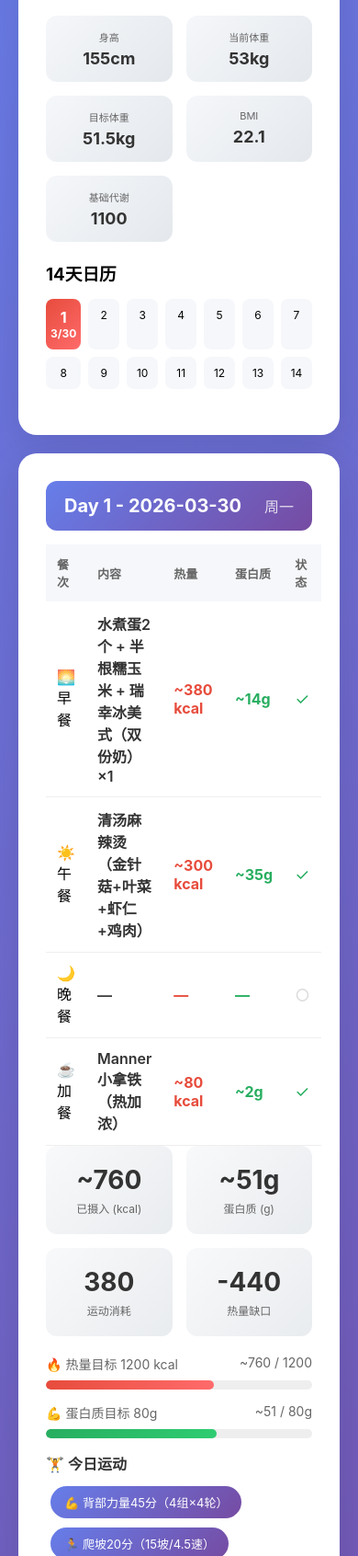
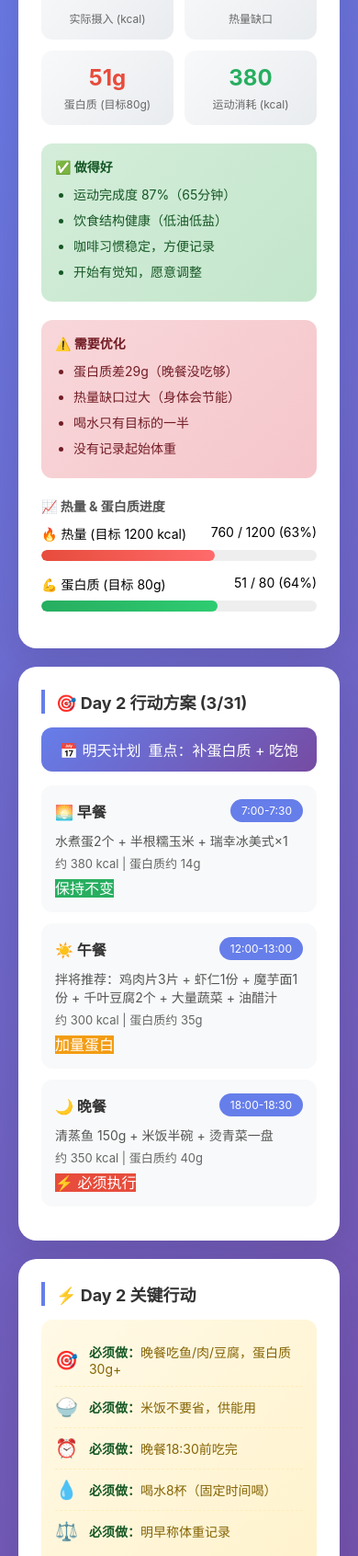
Before and after one commit to Lilyluoli/lily-diet-tracker, a plain HTML site: page index.html in a window 390 px wide. Shown: the part 308-2000 px from the top of the page at 92% size. Drawn offline with Linux system fonts and the light colour scheme.

Commit message:
Update: Add Day1 analysis + Day2 plan professional page

```diff
--- a/index.html
+++ b/index.html
@@ -3,7 +3,7 @@
 <head>
     <meta charset="UTF-8">
     <meta name="viewport" content="width=device-width, initial-scale=1.0">
-    <title>Lily 14天减脂计划</title>
+    <title>Lily 14天减脂计划 - 专业版</title>
     <style>
         * { margin: 0; padding: 0; box-sizing: border-box; }
         body {
@@ -16,12 +16,10 @@
         .card {
             background: white;
             border-radius: 20px;
-            padding: 30px;
+            padding: 25px;
             margin-bottom: 20px;
             box-shadow: 0 10px 40px rgba(0,0,0,0.1);
         }
-        h1 { color: #333; text-align: center; margin-bottom: 5px; font-size: 28px; }
-        .subtitle { text-align: center; color: #666; margin-bottom: 20px; font-size: 18px; }
         .goal-banner {
             background: linear-gradient(135deg, #e74c3c 0%, #c0392b 100%);
             color: white;
@@ -32,130 +30,156 @@
         }
         .goal-banner .big-number { font-size: 48px; font-weight: bold; }
         .goal-banner .label { font-size: 16px; opacity: 0.9; }
-        .profile {
+
+        h1 { color: #333; text-align: center; font-size: 24px; margin-bottom: 10px; }
+        h2 { color: #333; font-size: 18px; margin-bottom: 15px; border-left: 4px solid #667eea; padding-left: 12px; }
+        h3 { color: #555; font-size: 14px; margin: 15px 0 10px; }
+
+        /* 数据卡片 */
+        .stats-grid {
             display: grid;
-            grid-template-columns: repeat(auto-fit, minmax(100px, 1fr));
-            gap: 15px;
+            grid-template-columns: repeat(4, 1fr);
+            gap: 12px;
             margin-bottom: 20px;
         }
-        .profile-item {
-            background: linear-gradient(135deg, #f5f7fa 0%, #e4e8ec 100%);
+        .stat-card {
+            background: linear-gradient(135deg, #f8f9fa 0%, #e9ecef 100%);
             padding: 15px;
             border-radius: 12px;
             text-align: center;
         }
-        .profile-item .label { color: #666; font-size: 11px; margin-bottom: 5px; }
-        .profile-item .value { color: #333; font-size: 18px; font-weight: bold; }
-        .day-header {
+        .stat-card .value { font-size: 24px; font-weight: bold; color: #333; }
+        .stat-card .label { font-size: 12px; color: #666; margin-top: 5px; }
+        .stat-card.good .value { color: #27ae60; }
+        .stat-card.bad .value { color: #e74c3c; }
+
+        /* 对比分析 */
+        .compare-grid {
+            display: grid;
+            grid-template-columns: 1fr 1fr;
+            gap: 20px;
+            margin: 20px 0;
+        }
+        .compare-section { padding: 15px; border-radius: 12px; }
+        .compare-section.good { background: linear-gradient(135deg, #d4edda 0%, #c3e6cb 100%); }
+        .compare-section.bad { background: linear-gradient(135deg, #f8d7da 0%, #f5c6cb 100%); }
+        .compare-section h3 { margin-top: 0; }
+        .compare-section ul { margin: 0; padding-left: 20px; }
+        .compare-section li { margin: 8px 0; font-size: 14px; }
+        .good h3 { color: #155724; }
+        .bad h3 { color: #721c24; }
+        .good li { color: #155724; }
+        .bad li { color: #721c24; }
+
+        /* Day 2 计划 */
+        .plan-day {
+            background: linear-gradient(135deg, #667eea 0%, #764ba2 100%);
+            color: white;
+            padding: 12px 20px;
+            border-radius: 12px;
+            margin-bottom: 15px;
             display: flex;
             justify-content: space-between;
             align-items: center;
-            padding: 15px 20px;
-            background: linear-gradient(135deg, #667eea 0%, #764ba2 100%);
+        }
+        .plan-meal {
+            background: #f8f9fa;
+            border-radius: 12px;
+            padding: 15px;
+            margin-bottom: 12px;
+        }
+        .meal-header {
+            display: flex;
+            justify-content: space-between;
+            align-items: center;
+            margin-bottom: 10px;
+        }
+        .meal-time {
+            background: #667eea;
             color: white;
-            border-radius: 12px;
-            margin-bottom: 15px;
-        }
-        .day-header .date { font-size: 20px; font-weight: bold; }
-        .day-header .weekday { opacity: 0.8; }
-        .calendar-grid {
-            display: grid;
-            grid-template-columns: repeat(14, 1fr);
-            gap: 8px;
-            margin-bottom: 20px;
-        }
-        .calendar-day {
-            text-align: center;
-            padding: 10px 5px;
-            background: #f5f7fa;
-            border-radius: 8px;
+            padding: 5px 12px;
+            border-radius: 20px;
             font-size: 12px;
         }
-        .calendar-day.completed {
-            background: linear-gradient(135deg, #27ae60, #2ecc71);
-            color: white;
-        }
-        .calendar-day.today {
-            background: linear-gradient(135deg, #e74c3c, #ff6b6b);
-            color: white;
+        .meal-name { font-weight: bold; color: #333; font-size: 16px; }
+        .meal-detail { color: #666; font-size: 13px; margin: 5px 0; }
+        .meal-food { color: #555; font-size: 14px; margin-top: 8px; }
+
+        .priority-tag {
+            display: inline-block;
+            padding: 4px 10px;
+            border-radius: 4px;
+            font-size: 11px;
             font-weight: bold;
         }
-        .calendar-day .day-num { font-size: 16px; font-weight: bold; }
-        .meal-table { width: 100%; border-collapse: collapse; }
-        .meal-table th {
-            background: #f5f7fa;
-            padding: 12px;
-            text-align: left;
-            color: #666;
-            font-weight: 600;
-            font-size: 13px;
-        }
-        .meal-table td { padding: 12px; border-bottom: 1px solid #eee; }
-        .meal-name { font-weight: 600; color: #333; }
-        .calorie { color: #e74c3c; font-weight: bold; }
-        .protein { color: #27ae60; font-weight: bold; }
-        .status-done { color: #27ae60; font-size: 18px; }
-        .status-pending { color: #ddd; font-size: 18px; }
-        .summary-grid {
-            display: grid;
-            grid-template-columns: repeat(4, 1fr);
-            gap: 15px;
-        }
-        .summary-card {
-            background: linear-gradient(135deg, #f8f9fa 0%, #e9ecef 100%);
-            padding: 20px;
-            border-radius: 12px;
-            text-align: center;
-        }
-        .summary-card .number { font-size: 28px; font-weight: bold; color: #333; }
-        .summary-card .label { font-size: 12px; color: #666; margin-top: 5px; }
-        .progress-section { margin-top: 20px; }
+        .priority-high { background: #e74c3c; color: white; }
+        .priority-mid { background: #f39c12; color: white; }
+        .priority-low { background: #27ae60; color: white; }
+
+        /* 进度条 */
         .progress-item { margin-bottom: 15px; }
-        .progress-label {
+        .progress-header {
             display: flex;
             justify-content: space-between;
+            margin-bottom: 8px;
             font-size: 14px;
-            color: #666;
-            margin-bottom: 8px;
         }
-        .progress-bar { width: 100%; height: 10px; background: #eee; border-radius: 5px; overflow: hidden; }
-        .progress-fill { height: 100%; border-radius: 5px; transition: width 0.5s ease; }
+        .progress-bar {
+            height: 12px;
+            background: #eee;
+            border-radius: 6px;
+            overflow: hidden;
+        }
+        .progress-fill {
+            height: 100%;
+            border-radius: 6px;
+            transition: width 0.5s ease;
+        }
         .progress-fill.calorie { background: linear-gradient(90deg, #e74c3c, #ff6b6b); }
         .progress-fill.protein { background: linear-gradient(90deg, #27ae60, #2ecc71); }
-        .exercise-tag {
-            display: inline-block;
-            background: linear-gradient(135deg, #667eea, #764ba2);
-            color: white;
-            padding: 8px 15px;
-            border-radius: 20px;
-            font-size: 13px;
-            margin: 5px;
-        }
-        .tips-section {
+
+        /* 行动清单 */
+        .action-list {
             background: linear-gradient(135deg, #fff9e6 0%, #fff3cd 100%);
             border-radius: 12px;
-            padding: 20px;
-            margin-top: 20px;
+            padding: 15px;
+            margin-top: 15px;
         }
-        .tips-section h3 { color: #856404; margin-bottom: 10px; }
-        .tip-item { color: #856404; padding: 8px 0; border-bottom: 1px dashed #ffeeba; }
-        .tip-item:last-child { border-bottom: none; }
-        .water-tracker { display: flex; gap: 10px; margin-top: 10px; flex-wrap: wrap; }
+        .action-item {
+            display: flex;
+            align-items: center;
+            padding: 10px 0;
+            border-bottom: 1px dashed #ffeeba;
+        }
+        .action-item:last-child { border-bottom: none; }
+        .action-icon { font-size: 20px; margin-right: 12px; }
+        .action-text { flex: 1; font-size: 14px; color: #856404; }
+        .action-do { font-weight: bold; color: #155724; }
+        .action-dont { color: #721c24; }
+
+        /* 水杯追踪 */
+        .water-tracker {
+            display: flex;
+            gap: 8px;
+            flex-wrap: wrap;
+            margin-top: 10px;
+        }
         .water-cup {
-            width: 40px;
-            height: 40px;
+            width: 35px;
+            height: 35px;
             background: #e3f2fd;
             border-radius: 50%;
             display: flex;
             align-items: center;
             justify-content: center;
-            font-size: 20px;
+            font-size: 18px;
         }
         .water-cup.filled { background: linear-gradient(135deg, #2196f3, #64b5f6); }
+
         .footer { text-align: center; color: rgba(255,255,255,0.7); margin-top: 20px; font-size: 14px; }
         @media (max-width: 600px) {
-            .calendar-grid { grid-template-columns: repeat(7, 1fr); }
-            .summary-grid { grid-template-columns: repeat(2, 1fr); }
+            .stats-grid { grid-template-columns: repeat(2, 1fr); }
+            .compare-grid { grid-template-columns: 1fr; }
         }
     </style>
 </head>
@@ -164,122 +188,170 @@
         <div class="goal-banner">
             <div class="big-number">-3斤</div>
             <div class="label">14天减脂目标</div>
-            <div style="margin-top: 10px; font-size: 14px; opacity: 0.9;">剩余 14 天 | 今日进度 7%</div>
+            <div style="margin-top: 10px; font-size: 14px; opacity: 0.9;">Day 1 已完成 | 剩余 13 天</div>
         </div>
 
+        <!-- Day 1 复盘 -->
         <div class="card">
-            <h1>Lily 14天减脂计划</h1>
-            <p class="subtitle">2026-03-30 开始</p>
-            <div class="profile">
-                <div class="profile-item"><div class="label">身高</div><div class="value">155cm</div></div>
-                <div class="profile-item"><div class="label">当前体重</div><div class="value">53kg</div></div>
-                <div class="profile-item"><div class="label">目标体重</div><div class="value">51.5kg</div></div>
-                <div class="profile-item"><div class="label">BMI</div><div class="value">22.1</div></div>
-                <div class="profile-item"><div class="label">基础代谢</div><div class="value">1100</div></div>
+            <h2>📊 Day 1 数据分析</h2>
+
+            <div class="stats-grid">
+                <div class="stat-card">
+                    <div class="value">760</div>
+                    <div class="label">实际摄入 (kcal)</div>
+                </div>
+                <div class="stat-card bad">
+                    <div class="value">440</div>
+                    <div class="label">热量缺口</div>
+                </div>
+                <div class="stat-card bad">
+                    <div class="value">51g</div>
+                    <div class="label">蛋白质 (目标80g)</div>
+                </div>
+                <div class="stat-card good">
+                    <div class="value">380</div>
+                    <div class="label">运动消耗 (kcal)</div>
+                </div>
             </div>
-            <h3 style="margin: 20px 0 15px;">14天日历</h3>
-            <div class="calendar-grid">
-                <div class="calendar-day today"><div class="day-num">1</div><div>3/30</div></div>
-                <div class="calendar-day">2</div><div class="calendar-day">3</div><div class="calendar-day">4</div>
-                <div class="calendar-day">5</div><div class="calendar-day">6</div><div class="calendar-day">7</div>
-                <div class="calendar-day">8</div><div class="calendar-day">9</div><div class="calendar-day">10</div>
-                <div class="calendar-day">11</div><div class="calendar-day">12</div><div class="calendar-day">13</div>
-                <div class="calendar-day">14</div>
+
+            <div class="compare-grid">
+                <div class="compare-section good">
+                    <h3>✅ 做得好</h3>
+                    <ul>
+                        <li>运动完成度 87%（65分钟）</li>
+                        <li>饮食结构健康（低油低盐）</li>
+                        <li>咖啡习惯稳定，方便记录</li>
+                        <li>开始有觉知，愿意调整</li>
+                    </ul>
+                </div>
+                <div class="compare-section bad">
+                    <h3>⚠️ 需要优化</h3>
+                    <ul>
+                        <li>蛋白质差29g（晚餐没吃够）</li>
+                        <li>热量缺口过大（身体会节能）</li>
+                        <li>喝水只有目标的一半</li>
+                        <li>没有记录起始体重</li>
+                    </ul>
+                </div>
+            </div>
+
+            <h3>📈 热量 & 蛋白质进度</h3>
+            <div class="progress-item">
+                <div class="progress-header">
+                    <span>🔥 热量 (目标 1200 kcal)</span>
+                    <span>760 / 1200 (63%)</span>
+                </div>
+                <div class="progress-bar"><div class="progress-fill calorie" style="width: 63%"></div></div>
+            </div>
+            <div class="progress-item">
+                <div class="progress-header">
+                    <span>💪 蛋白质 (目标 80g)</span>
+                    <span>51 / 80 (64%)</span>
+                </div>
+                <div class="progress-bar"><div class="progress-fill protein" style="width: 64%"></div></div>
             </div>
         </div>
 
+        <!-- Day 2 计划 -->
         <div class="card">
-            <div class="day-header">
-                <span class="date">Day 1 - 2026-03-30</span>
-                <span class="weekday">周一</span>
+            <h2>🎯 Day 2 行动方案 (3/31)</h2>
+
+            <div class="plan-day">
+                <span>📅 明天计划</span>
+                <span>重点：补蛋白质 + 吃饱</span>
             </div>
-            <table class="meal-table">
-                <thead>
-                    <tr><th>餐次</th><th>内容</th><th>热量</th><th>蛋白质</th><th>状态</th></tr>
-                </thead>
-                <tbody>
-                    <tr>
-                        <td>🌅 早餐</td>
-                        <td class="meal-name">水煮蛋2个 + 半根糯玉米 + 瑞幸冰美式（双份奶）×1</td>
-                        <td class="calorie">~380 kcal</td>
-                        <td class="protein">~14g</td>
-                        <td><span class="status-done">✓</span></td>
-                    </tr>
-                    <tr>
-                        <td>☀️ 午餐</td>
-                        <td class="meal-name">清汤麻辣烫（金针菇+叶菜+虾仁+鸡肉）</td>
-                        <td class="calorie">~300 kcal</td>
-                        <td class="protein">~35g</td>
-                        <td><span class="status-done">✓</span></td>
-                    </tr>
-                    <tr>
-                        <td>🌙 晚餐</td>
-                        <td class="meal-name">—</td>
-                        <td class="calorie">—</td>
-                        <td class="protein">—</td>
-                        <td><span class="status-pending">○</span></td>
-                    </tr>
-                    <tr>
-                        <td>☕ 加餐</td>
-                        <td class="meal-name">Manner小拿铁（热加浓）</td>
-                        <td class="calorie">~80 kcal</td>
-                        <td class="protein">~2g</td>
-                        <td><span class="status-done">✓</span></td>
-                    </tr>
-                </tbody>
-            </table>
-            <div class="summary-grid">
-                <div class="summary-card"><div class="number">~760</div><div class="label">已摄入 (kcal)</div></div>
-                <div class="summary-card"><div class="number">~51g</div><div class="label">蛋白质 (g)</div></div>
-                <div class="summary-card"><div class="number">380</div><div class="label">运动消耗</div></div>
-                <div class="summary-card"><div class="number">-440</div><div class="label">热量缺口</div></div>
+
+            <div class="plan-meal">
+                <div class="meal-header">
+                    <span class="meal-name">🌅 早餐</span>
+                    <span class="meal-time">7:00-7:30</span>
+                </div>
+                <div class="meal-food">水煮蛋2个 + 半根糯玉米 + 瑞幸冰美式×1</div>
+                <div class="meal-detail">约 380 kcal | 蛋白质约 14g</div>
+                <span class="priority-low">保持不变</span>
             </div>
-            <div class="progress-section">
-                <div class="progress-item">
-                    <div class="progress-label"><span>🔥 热量目标 1200 kcal</span><span>~760 / 1200</span></div>
-                    <div class="progress-bar"><div class="progress-fill calorie" style="width: 63%"></div></div>
+
+            <div class="plan-meal">
+                <div class="meal-header">
+                    <span class="meal-name">☀️ 午餐</span>
+                    <span class="meal-time">12:00-13:00</span>
                 </div>
-                <div class="progress-item">
-                    <div class="progress-label"><span>💪 蛋白质目标 80g</span><span>~51 / 80g</span></div>
-                    <div class="progress-bar"><div class="progress-fill protein" style="width: 64%"></div></div>
+                <div class="meal-food">拌将推荐：鸡肉片3片 + 虾仁1份 + 魔芋面1份 + 千叶豆腐2个 + 大量蔬菜 + 油醋汁</div>
+                <div class="meal-detail">约 300 kcal | 蛋白质约 35g</div>
+                <span class="priority-mid">加量蛋白</span>
+            </div>
+
+            <div class="plan-meal">
+                <div class="meal-header">
+                    <span class="meal-name">🌙 晚餐</span>
+                    <span class="meal-time">18:00-18:30</span>
+                </div>
+                <div class="meal-food">清蒸鱼 150g + 米饭半碗 + 烫青菜一盘</div>
+                <div class="meal-detail">约 350 kcal | 蛋白质约 40g</div>
+                <span class="priority-high">⚡ 必须执行</span>
+            </div>
+        </div>
+
+        <!-- 关键行动 -->
+        <div class="card">
+            <h2>⚡ Day 2 关键行动</h2>
+
+            <div class="action-list">
+                <div class="action-item">
+                    <span class="action-icon">🎯</span>
+                    <span class="action-text"><span class="action-do">必须做：</span>晚餐吃鱼/肉/豆腐，蛋白质30g+</span>
+                </div>
+                <div class="action-item">
+                    <span class="action-icon">🍚</span>
+                    <span class="action-text"><span class="action-do">必须做：</span>米饭不要省，供能用</span>
+                </div>
+                <div class="action-item">
+                    <span class="action-icon">⏰</span>
+                    <span class="action-text"><span class="action-do">必须做：</span>晚餐18:30前吃完</span>
+                </div>
+                <div class="action-item">
+                    <span class="action-icon">💧</span>
+                    <span class="action-text"><span class="action-do">必须做：</span>喝水8杯（固定时间喝）</span>
+                </div>
+                <div class="action-item">
+                    <span class="action-icon">⚖️</span>
+                    <span class="action-text"><span class="action-do">必须做：</span>明早称体重记录</span>
                 </div>
             </div>
-            <div style="margin-top: 15px;">
-                <span style="font-weight: 600; color: #333;">🏋️ 今日运动</span>
-                <div style="margin-top: 8px;">
-                    <span class="exercise-tag">💪 背部力量45分（4组×4轮）</span>
-                    <span class="exercise-tag">🏃 爬坡20分（15坡/4.5速）</span>
+
+            <h3 style="margin-top: 20px;">💧 喝水时间表</h3>
+            <div style="display: grid; grid-template-columns: repeat(4, 1fr); gap: 10px; font-size: 12px; color: #666;">
+                <div>6:30 起床一杯</div>
+                <div>10:00 工作喝水</div>
+                <div>12:00 午餐前</div>
+                <div>15:00 下午一杯</div>
+                <div>18:00 晚餐前</div>
+                <div>运动后 补水</div>
+                <div>睡前 少量</div>
+                <div>共 6-8杯</div>
+            </div>
+        </div>
+
+        <!-- 预期效果 -->
+        <div class="card">
+            <h2>📈 Day 2 预期</h2>
+            <div style="display: grid; grid-template-columns: repeat(3, 1fr); gap: 15px; text-align: center;">
+                <div>
+                    <div style="font-size: 28px; color: #27ae60; font-weight: bold;">1000+</div>
+                    <div style="color: #666; font-size: 12px;">热量摄入 (kcal)</div>
                 </div>
-            </div>
-            <div style="margin-top: 15px;">
-                <span style="font-weight: 600; color: #333;">☕ 今日咖啡</span>
-                <div style="margin-top: 8px; color: #666; font-size: 13px;">
-                    早上瑞幸冰美式×1 + 中午Manner小拿铁（热加浓）×1 = 约180 kcal
+                <div>
+                    <div style="font-size: 28px; color: #27ae60; font-weight: bold;">70g+</div>
+                    <div style="color: #666; font-size: 12px;">蛋白质 (g)</div>
+                </div>
+                <div>
+                    <div style="font-size: 28px; color: #667eea; font-weight: bold;">8杯</div>
+                    <div style="color: #666; font-size: 12px;">喝水量</div>
                 </div>
             </div>
         </div>
 
-        <div class="card">
-            <h3 style="margin-bottom: 15px;">每日目标</h3>
-            <table class="meal-table">
-                <tr><td>🔥 热量摄入</td><td>运动日 1200-1300 kcal | 非运动日 1000-1100 kcal</td></tr>
-                <tr><td>💪 蛋白质</td><td>每天 80g+</td></tr>
-                <tr><td>💧 喝水量</td><td>每天 6-8 杯</td></tr>
-                <tr><td>🏃 运动</td><td>每周5次，力量45分 + 有氧30分</td></tr>
-                <tr><td>⏰ 进食时间</td><td>晚8点后不进食</td></tr>
-            </table>
-        </div>
-
-        <div class="tips-section">
-            <h3>💡 今日重点提示</h3>
-            <div class="tip-item">✅ 早餐已达标</div>
-            <div class="tip-item">⚠️ 蛋白质还差约29g，晚餐重点补充</div>
-            <div class="tip-item">⚠️ 热量还差约440kcal，晚餐要吃饱</div>
-            <div class="tip-item">📋 建议晚餐：鱼/豆腐/鸡胸 + 蔬菜 + 米饭</div>
-            <div class="tip-item">🕐 今晚8点复盘提醒，记得打卡</div>
-        </div>
-
-        <p class="footer">由 Nomad 提供支持 | 14天减脂计划</p>
+        <p class="footer">由 Nomad 🌊 提供 | 14天减脂计划</p>
     </div>
 </body>
 </html>
```
